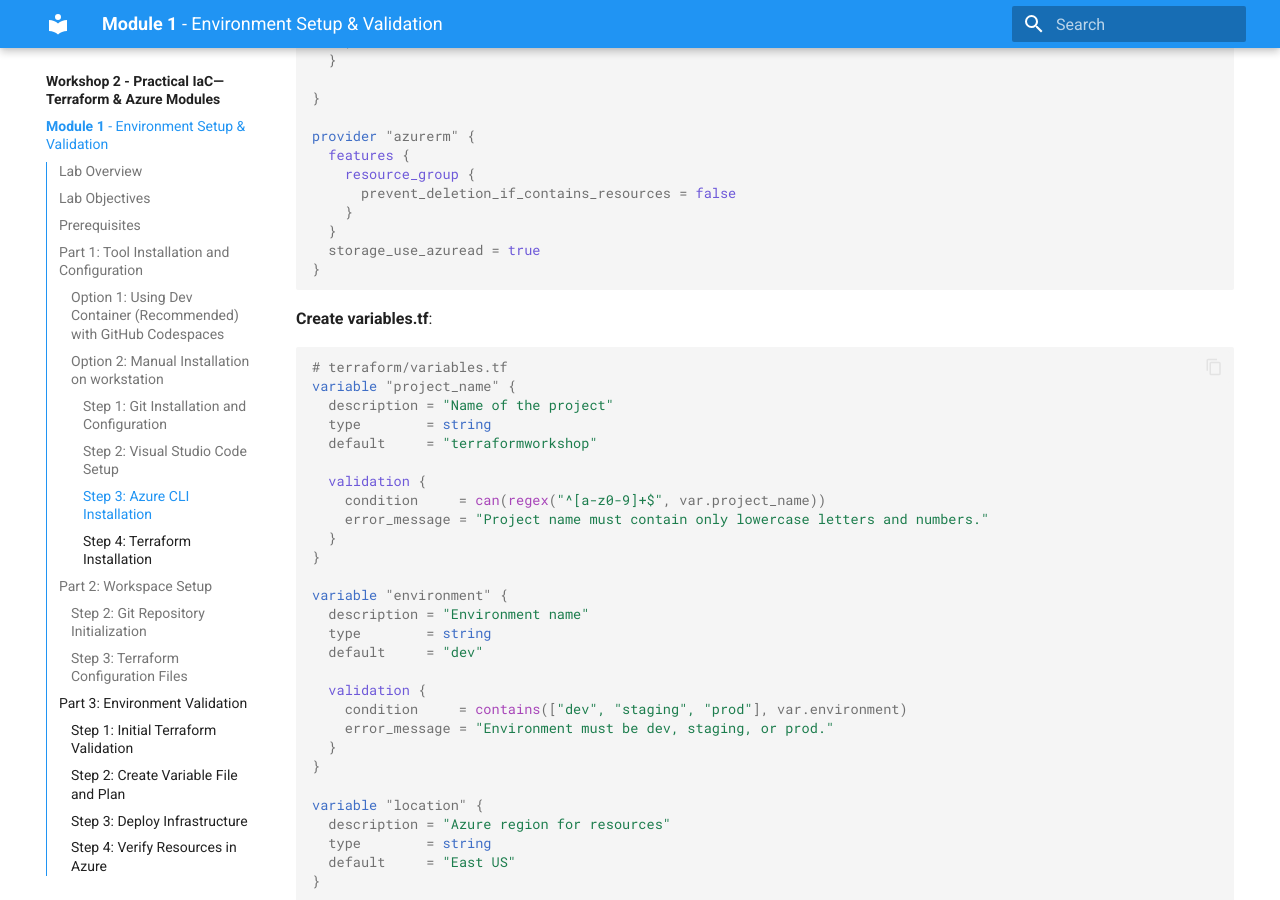
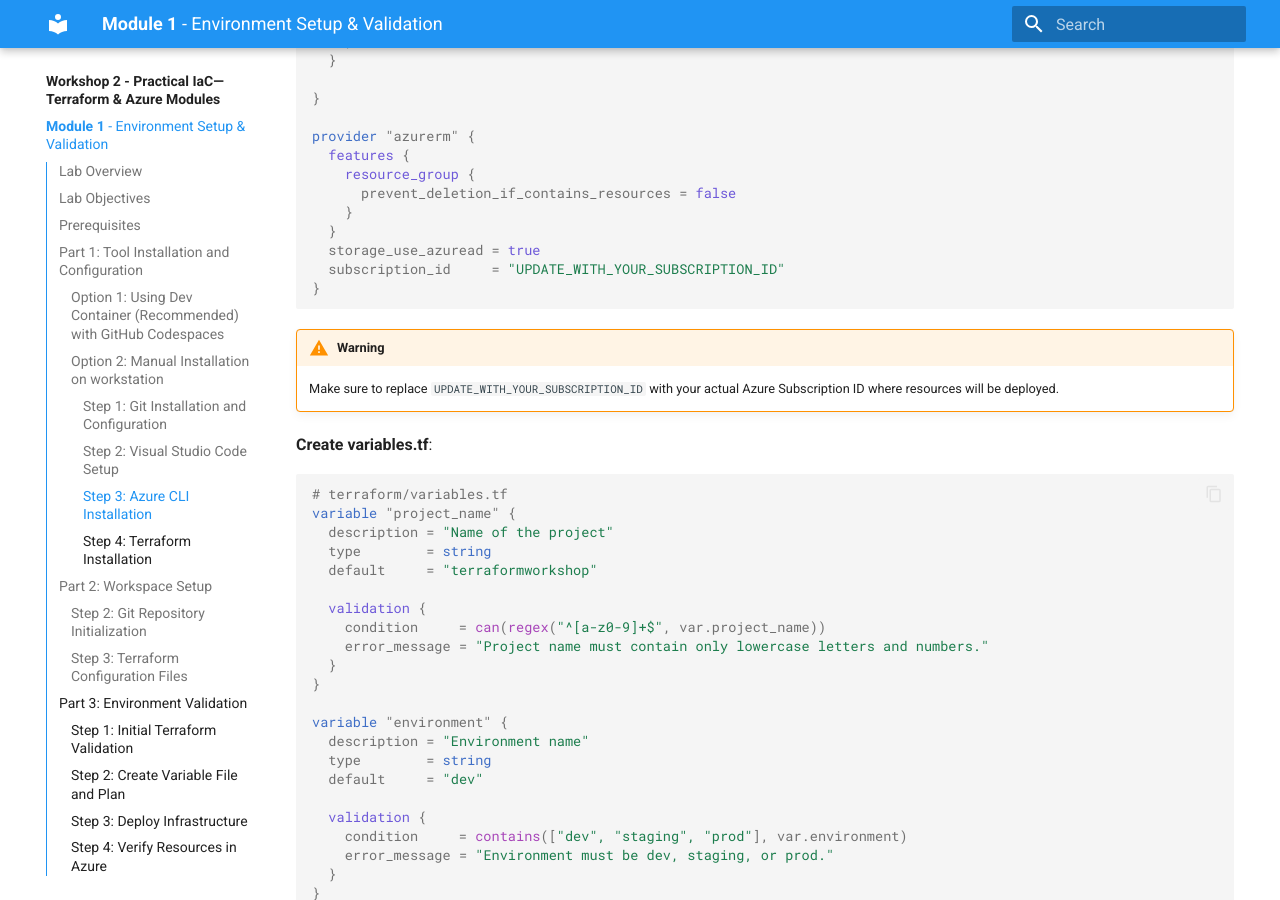
Before and after one commit to lrivallain/ms-alz-workshop, an MkDocs documentation site: the page built from docs/Workshop-2-Practical-IaC-Terraform-Azure-Modules/content/01-environment-setup.md, in a window 1280 px wide and 900 px high, scrolled down 3095 px. Built offline with MkDocs 1.6.1 and Material for MkDocs 9.7.7, drawn with Linux system fonts in a browser that asks for light colours.

Commit message:
Fix missing sub id in provider

````diff
--- a/docs/Workshop-2-Practical-IaC-Terraform-Azure-Modules/content/01-environment-setup.md
+++ b/docs/Workshop-2-Practical-IaC-Terraform-Azure-Modules/content/01-environment-setup.md
@@ -403,8 +403,14 @@ provider "azurerm" {
     }
   }
   storage_use_azuread = true
+  subscription_id     = "UPDATE_WITH_YOUR_SUBSCRIPTION_ID"
 }
 ```
+
+!!! warning
+
+    Make sure to replace `UPDATE_WITH_YOUR_SUBSCRIPTION_ID` with your actual Azure Subscription ID where resources will be deployed.
+
 
 **Create variables.tf**:
 
````
